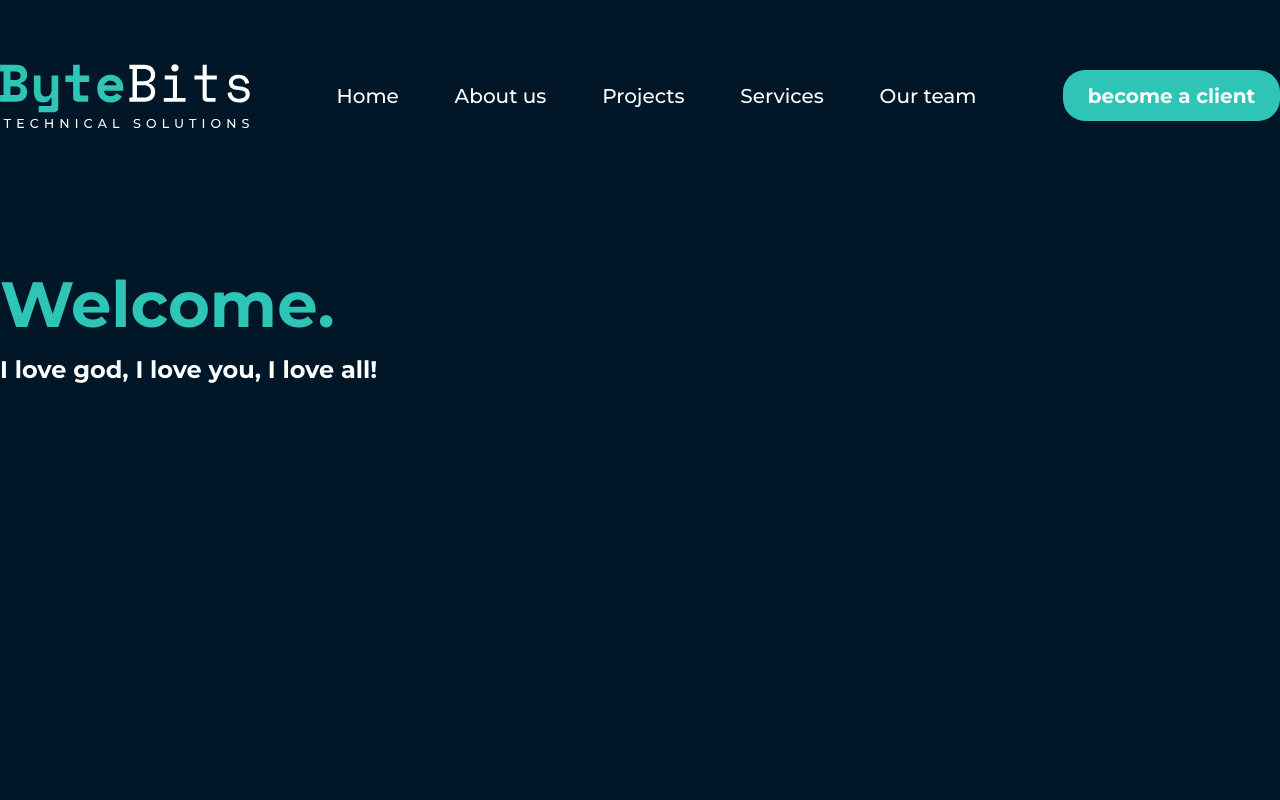
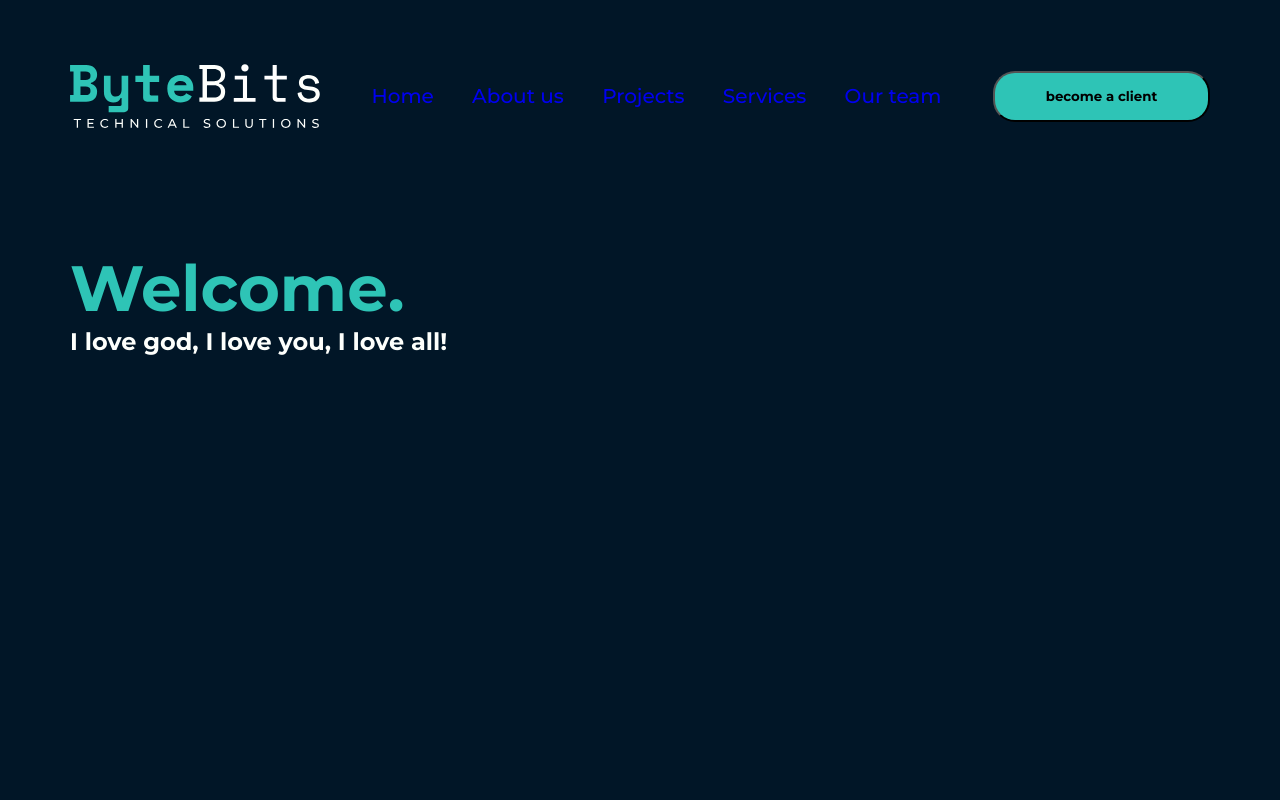
Before and after one commit to mostafamt/ByteBits, a Next.js app: page / in a window 1280 px wide. Shown: the top 800 px of the page. Built offline with nearby package versions, Linux system fonts and the light colour scheme.

Commit message:
remove tailwindcss

```diff
--- a/package.json
+++ b/package.json
@@ -23,7 +23,6 @@
     "eslint-config-next": "14.2.3",
     "postcss": "^8.4.38",
     "prettier": "^3.2.5",
-    "tailwindcss": "^3.4.3",
     "typescript": "^5"
   }
 }
--- a/postcss.config.js
+++ b/postcss.config.js
@@ -1,6 +1,5 @@
 module.exports = {
   plugins: {
-    tailwindcss: {},
     autoprefixer: {},
   },
-}
+};
--- a/src/app/globals.scss
+++ b/src/app/globals.scss
@@ -1,7 +1,3 @@
-@tailwind base;
-@tailwind components;
-@tailwind utilities;
-
 *,
 *::after,
 *::before {
@@ -27,3 +23,30 @@
 a {
   text-decoration: none;
 }
+
+.container {
+  padding-left: 15px;
+  padding-right: 15px;
+  margin-right: auto;
+  margin-left: auto;
+}
+@media (min-width: 768px) {
+  .container {
+    width: 750px;
+  }
+}
+@media (min-width: 992px) {
+  .container {
+    width: 970px;
+  }
+}
+@media (min-width: 1200px) {
+  .container {
+    width: 1170px !important;
+  }
+}
+@media (min-width: 1400px) {
+  .container {
+    width: 1370px !important;
+  }
+}
--- a/tailwind.config.js
+++ /dev/null
@@ -1,15 +0,0 @@
-/** @type {import('tailwindcss').Config} */
-module.exports = {
-  content: [
-    "./app/**/*.{js,ts,jsx,tsx,mdx}",
-    "./pages/**/*.{js,ts,jsx,tsx,mdx}",
-    "./components/**/*.{js,ts,jsx,tsx,mdx}",
-
-    // Or if using `src` directory:
-    "./src/**/*.{js,ts,jsx,tsx,mdx}",
-  ],
-  theme: {
-    extend: {},
-  },
-  plugins: [],
-};
```
Also changed, not shown: 1 other file (tests, documents, lock files or other folders).
